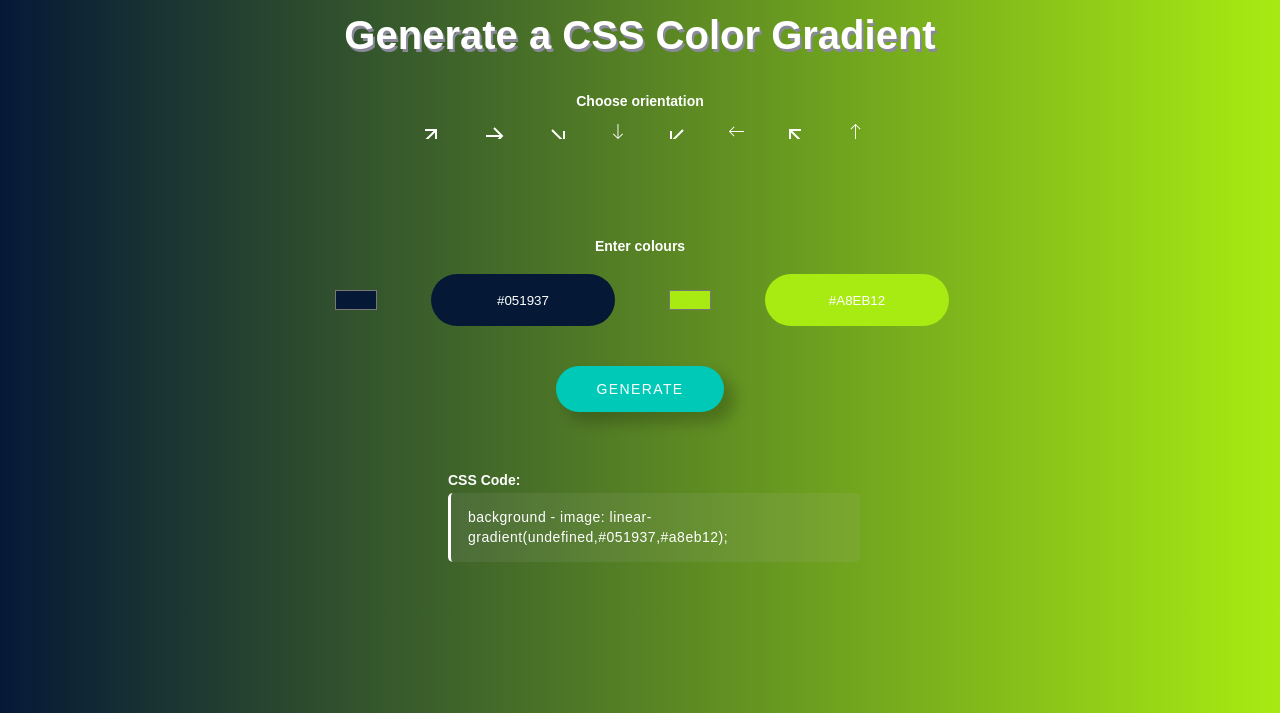
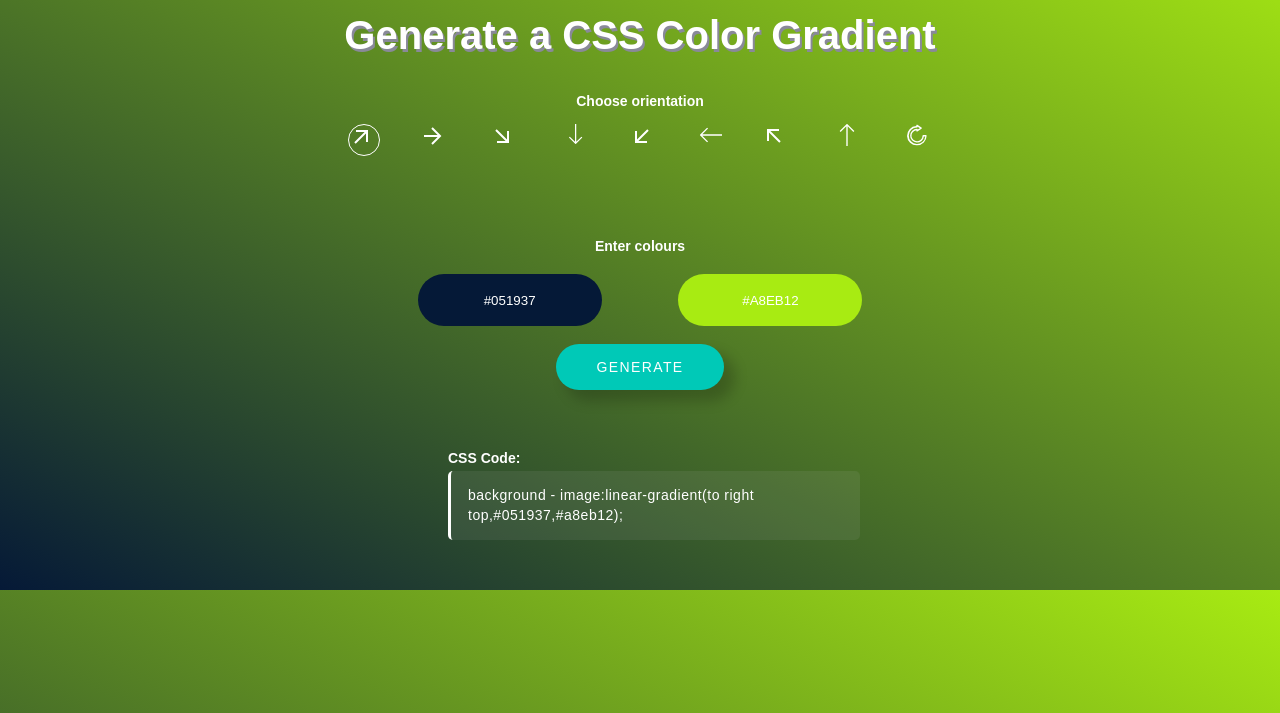
Before and after one commit to kjstarun/mycolorspace.github.io, a plain HTML site: page index.html in a window 1280 px wide. Both pictures are taken after a click on the button "GENERATE". Shown: the part 87-800 px from the top of the page. Drawn offline with Linux system fonts and the light colour scheme.

Commit message:
Update index.html

```diff
--- a/index.html
+++ b/index.html
@@ -97,15 +97,17 @@
     }
 
     input[type="radio"]:checked+svg {
-        fill: blue;
+        /* fill: blue; */
         border: 1px solid white;
+        text-align: center;
         /* padding: 5px; */
-        border-radius: 50px;
+        border-radius: 100px;
     }
 
     svg {
         fill: #fff;
-        height: 15px;
+        height: 30px;
+        width: 30px;
     }
 
     .desc {
@@ -118,8 +120,9 @@
         display: flex;
         justify-content: center;
         align-items: center;
-        gap: 50px;
+        gap: 150px;
         margin: 20px 0;
+        width: 300px;
     }
 
     #color01 {
@@ -129,9 +132,9 @@
         border: none;
         text-align: center;
         color: #fff;
-        /* z-index: 99; */
-        /* background-color: transparent; */
-        /* outline: none; */
+        position: absolute;
+        right: 53%;
+        z-index: 10;
     }
 
     #color02 {
@@ -141,23 +144,31 @@
         border: none;
         text-align: center;
         color: #fff;
-        /* z-index: 99; */
-        /* background-color: transparent; */
-        /* outline: none; */
+        position: absolute;
+        left: 53%;
+        z-index: 10;
     }
 
+    /* .first, .second {
+        position: relative;
+        left: 0;
+    } */
+
     #color1 {
+        z-index: 1;
         background: none;
         border: none;
         outline: none;
-        /* position: absolute;
-        left: 35%; */
+        /* position: absolute; */
+        /* left: 35%; */
         width: 50px;
         height: 30px;
         /* display: none; */
+        position: relative;
     }
 
     #color2 {
+        z-index: 1;
         background: none;
         border: none;
         outline: none;
@@ -166,6 +177,7 @@
         width: 50px;
         height: 30px;
         /* display: none; */
+        position: relative;
     }
 
     .generate {
@@ -216,6 +228,11 @@
         padding: 15px 8px 15px 17px;
         border-radius: 5px;
     }
+
+    /* .first,
+    .second {
+        position: relative;
+    } */
 </style>
 
 <body id="body">
@@ -237,14 +254,14 @@
             </div> -->
             <form class="direction-form">
                 <label for="up-right">
-                    <input type="radio" name="direction" value="to right top" />
+                    <input type="radio" name="direction" value="linear-gradient(to right top" checked />
                     <svg xmlns="http://www.w3.org/2000/svg" width="24" height="24">
                         <path d="M7 7h8.586L5.293 17.293l1.414 1.414L17 8.414V17h2V5H7v2z" />
                     </svg>
                 </label>
 
                 <label for="right">
-                    <input type="radio" name="direction" value="to right" />
+                    <input type="radio" name="direction" value="linear-gradient(to right" />
                     <svg xmlns="http://www.w3.org/2000/svg" width="24" height="100">
                         <path
                             d="M11.293 4.707 17.586 11H4v2h13.586l-6.293 6.293 1.414 1.414L21.414 12l-8.707-8.707-1.414 1.414z" />
@@ -252,65 +269,73 @@
                 </label>
 
                 <label for="down-right">
-                    <input type="radio" name="direction" value="to right bottom" />
+                    <input type="radio" name="direction" value="linear-gradient(to right bottom" />
                     <svg xmlns="http://www.w3.org/2000/svg" width="24" height="20">
                         <path d="M17 15.586 6.707 5.293 5.293 6.707 15.586 17H7v2h12V7h-2v8.586z" />
                     </svg>
                 </label>
 
                 <label for="down">
-                    <input type="radio" name="direction" value="to bottom" />
-                    <svg xmlns="http://www.w3.org/2000/svg" viewBox="0 0 32 32">
+                    <input type="radio" name="direction" value="linear-gradient(to bottom" />
+                    <svg xmlns="http://www.w3.org/2000/svg" viewBox="0 0 32 32" style="height: 20px">
                         <path d="M26.29 20.29 18 28.59V0h-2v28.59l-8.29-8.3-1.42 1.42 10 10a1 1 0 0 0 1.41 0l10-10z"
                             data-name="2-Arrow Down" />
                     </svg>
                 </label>
 
                 <label for="down-left">
-                    <input type="radio" name="direction" value="to left bottom" />
+                    <input type="radio" name="direction" value="linear-gradient(to left bottom" />
                     <svg xmlns="http://www.w3.org/2000/svg" width="24" height="24">
                         <path d="m18.707 6.707-1.414-1.414L7 15.586V7H5v12h12v-2H8.414L18.707 6.707z" />
                     </svg>
                 </label>
 
                 <label for="left">
-                    <input type="radio" name="direction" value="to left" />
-                    <svg xmlns="http://www.w3.org/2000/svg" viewBox="0 0 32 32">
+                    <input type="radio" name="direction" value="linear-gradient(to left" />
+                    <svg xmlns="http://www.w3.org/2000/svg" viewBox="0 0 32 32" style="width: 22px;height:22px">
                         <path d="M32 15H3.41l8.29-8.29-1.41-1.42-10 10a1 1 0 0 0 0 1.41l10 10 1.41-1.41L3.41 17H32z"
                             data-name="4-Arrow Left" />
                     </svg>
                 </label>
 
                 <label for="top-left">
-                    <input type="radio" name="direction" value="to left top" />
+                    <input type="radio" name="direction" value="linear-gradient(to left top" />
                     <svg xmlns="http://www.w3.org/2000/svg" width="24" height="24">
                         <path d="M17 7V5H5v12h2V8.414l10.293 10.293 1.414-1.414L8.414 7H17z" />
                     </svg>
                 </label>
 
                 <label for="up">
-                    <input type="radio" name="direction" value="to top" />
-                    <svg data-name="1-Arrow Up" xmlns="http://www.w3.org/2000/svg" viewBox="0 0 32 32">
+                    <input type="radio" name="direction" value="linear-gradient(to top" />
+                    <svg data-name="1-Arrow Up" xmlns="http://www.w3.org/2000/svg" viewBox="0 0 32 32"
+                        style="height: 22px;">
                         <path d="m26.71 10.29-10-10a1 1 0 0 0-1.41 0l-10 10 1.41 1.41L15 3.41V32h2V3.41l8.29 8.29z" />
                     </svg>
                 </label>
 
-                <!-- <label for="circle">
-                    <input type="radio" name="direction" value="circle" />
-                    <svg xmlns="http://www.w3.org/2000/svg" viewBox="0 0 32 32">
+                <label for="circle">
+                    <input type="radio" name="direction" value="radial-gradient(circle" />
+                    <svg xmlns="http://www.w3.org/2000/svg" viewBox="0 0 32 32" style="height: 22px;">
                         <path
                             d="M16 31a14 14 0 0 1-1-28V2a1 1 0 0 1 1.55-.83l6 4a1 1 0 0 1 0 1.66l-6 4A1 1 0 0 1 15 10v-.94A8 8 0 1 0 24 17a1 1 0 0 1 1-1h4a1 1 0 0 1 1 1 14 14 0 0 1-14 14zm1-27.13V4a1 1 0 0 1-1 1 12 12 0 1 0 12 13h-2A10 10 0 1 1 16 7a1 1 0 0 1 1 1v.13L20.2 6z"
                             data-name="relod android app aplication phone" />
                     </svg>
-                </label> -->
+                </label>
+                <!-- <i class="fa fa-arrow-right degtop" aria-hidden="true"></i> -->
             </form>
         </div>
         <p class="desc">Enter colours</p>
         <div class="color">
-            <input type="color" name="color1" id="color1" value="#051937">
-            <input type="text" name="color1" id="color01" style="background-color: #051937" value="#051937">
-            <input type="color" name="color1" id="color2" value="#a8eb12">
-            <input type="text" name="color2" id="color02" style="background-color: #a8eb12" value="#A8EB12">
+            <div class="first">
+                <input type="color" name="color1" id="color1" value="#051937">
+                <input type="text" name="color1" id="color01" style="background-color: #051937" value="#051937"
+                    onclick="triggerFirstColorInput()">
+            </div>
+            <div class="second">
+                <input type="color" name="color1" id="color2" value="#a8eb12">
+                <input type="text" name="color2" id="color02" style="background-color: #a8eb12" value="#A8EB12"
+                    onclick="triggerSecondColorInput()">
+            </div>
         </div>
         <button class="generate" onclick="change()">GENERATE</button>
 
@@ -346,8 +371,19 @@
                 }
             }
             // console.log(direction);
-            body.style.backgroundImage = "linear-gradient(" + direction + "," + color1.value + "," + color2.value + ")";
-            code.textContent = "background - image: linear-gradient(" + direction + "," + color1.value + "," + color2.value + ");";
+            console.log(color1.value, color2.value);
+            body.style.backgroundImage = direction + "," + color1.value + "," + color2.value + ")";
+            code.textContent = "background - image:" + direction + "," + color1.value + "," + color2.value + ");";
+        }
+
+        function triggerFirstColorInput() {
+            let firstColor = document.getElementById("color1");
+            firstColor.click();
+        }
+
+        function triggerSecondColorInput() {
+            let SecondColor = document.getElementById("color2");
+            SecondColor.click();
         }
     </script>
 </body>
```
